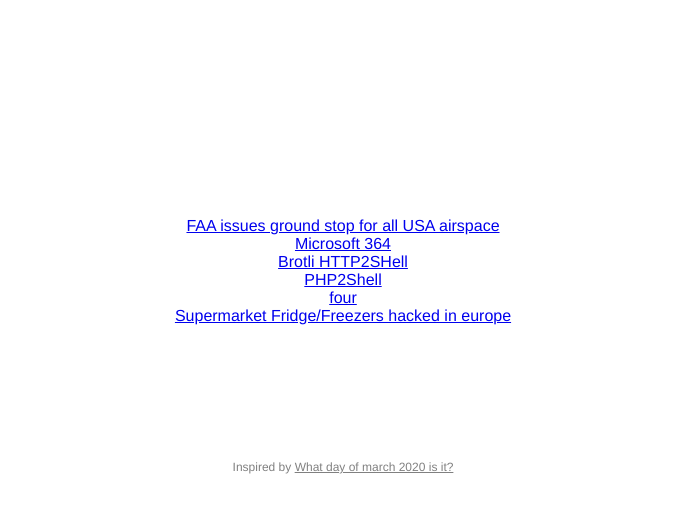
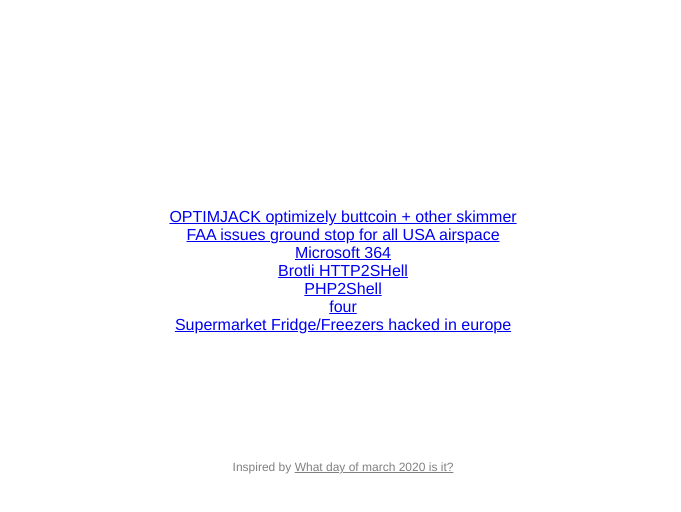
Before and after one commit to kyhwana/Whatdayofblackoctober2026, a plain HTML site: page index.html in a window 1280 px wide. Shown: the part 284-796 px from the top of the page, without its empty margins (297-978 px from the left). Drawn offline with nearby package versions, Linux system fonts and the light colour scheme.

Commit message:
Update index.html
add optimjack

```diff
--- a/index.html
+++ b/index.html
@@ -31,6 +31,7 @@
             <tr style="height: 50%;">
                 <td class="main-text">Today is the <br><b> <span id="number"></span> of <a href="https://en.wikipedia.org/wiki/Black_October_(information_security)">Black October 2026</a></b>.</td>
                 <tr style="height: 40%;"><td class="incidents">
+                <a href="https://amirulcyber.com/2026/11/16/optimjack-optimizely-skimmer/">OPTIMJACK optimizely buttcoin + other skimmer</a><br>
                 <a href="https://www.theregister.com/offbeat/2026/11/13/faa-lifts-ground-stop-after-hours-long-delays-snag-travelers/5309912">FAA issues ground stop for all USA airspace</a><br>
                 <a href="https://www.theregister.com/saas/2026/11/13/microsofts-massive-m365-outage-stretches-past-27-hours-as-its-fixes-keep-failing/5309609">Microsoft 364</a><br>
                 <a href="https://www.bleepingcomputer.com/news/security/critical-http2shell-brotli-vulnerability-triggers-emergency-patches/">Brotli HTTP2SHell</a><br>
```
